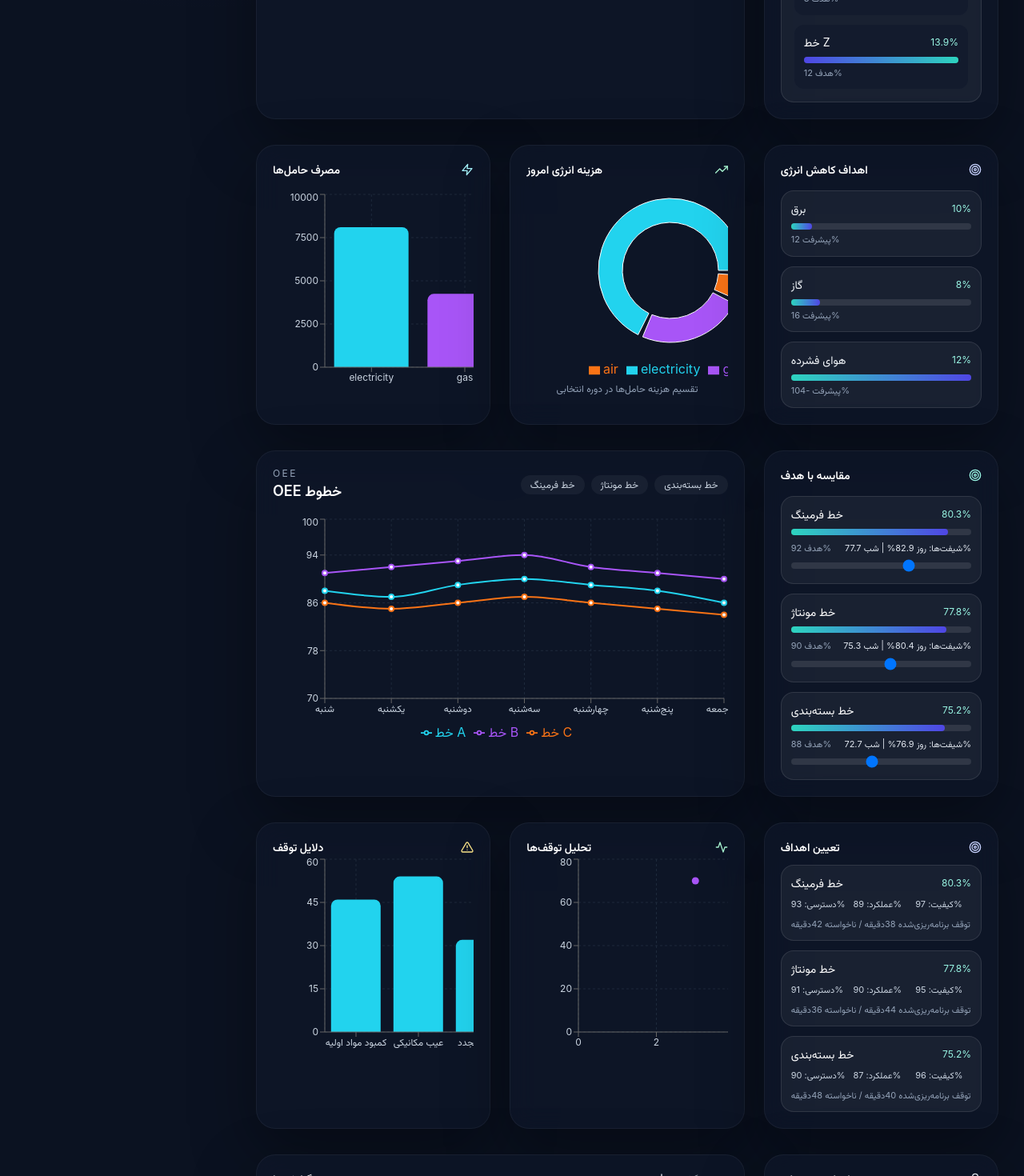
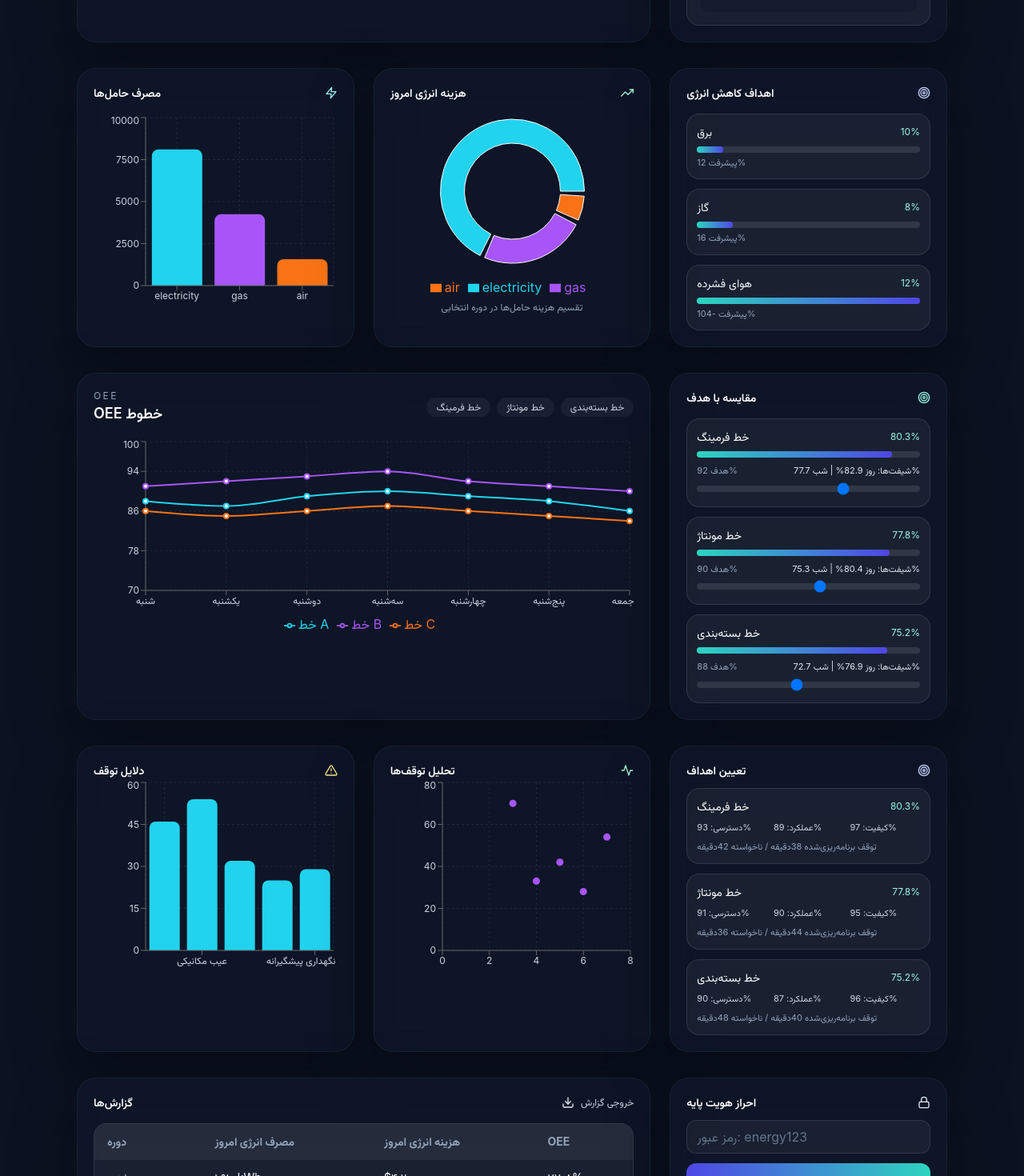
Before and after one commit to DeveloperCodeBase/fanarlool-platform1, a React (Vite) app: page / in a window 1280 px wide. Shown: the part 1560-3030 px from the top of the page at 80% size. Built offline with nearby package versions, Linux system fonts and the light colour scheme; the HTML template or start-up script is replaced by a standard one.

Commit message:
first commisst

```diff
--- a/src/App.jsx
+++ b/src/App.jsx
@@ -323,16 +323,14 @@ function App() {
   return (
     <div className="flex min-h-screen text-slate-100">
       <div
-        className={`fixed inset-0 z-20 bg-slate-950/50 backdrop-blur-sm transition-opacity duration-200 lg:hidden ${
-          sidebarOpen ? "opacity-100" : "pointer-events-none opacity-0"
+        className={`fixed inset-0 z-20 bg-slate-950/50 backdrop-blur-sm transition-opacity duration-200 lg:hidden ${sidebarOpen ? "opacity-100" : "pointer-events-none opacity-0"
           }`}
         onClick={closeSidebar}
         aria-hidden={!sidebarOpen}
       />
       <aside
-        className={`glass fixed inset-y-0 z-30 w-72 transform border-r border-white/10 bg-slate-900/80 p-6 transition-transform duration-300 ease-in-out ${
-          sidebarOpen ? "translate-x-0" : "-translate-x-full"
-        } ${sidebarPinned ? "lg:translate-x-0" : "lg:-translate-x-full"} max-h-screen overflow-y-auto`}
+        className={`glass fixed inset-y-0 z-30 w-72 transform border-r rtl:border-r-0 rtl:border-l border-white/10 bg-slate-900/80 p-6 transition-transform duration-300 ease-in-out ltr:left-0 rtl:right-0 ${sidebarOpen ? "translate-x-0" : "ltr:-translate-x-full rtl:translate-x-full"
+          } ${sidebarPinned ? "lg:translate-x-0" : "lg:ltr:-translate-x-full lg:rtl:translate-x-full"} max-h-screen overflow-y-auto`}
       >
         <div className="mb-10 flex items-center justify-between">
           <div className="flex items-center gap-3">
@@ -367,7 +365,7 @@ function App() {
               onClick={closeSidebar}
             >
               <span>{item.label}</span>
-              <span className="text-xs text-slate-500">↗</span>
+              <span className="text-xs text-slate-500 rtl:rotate-180">↗</span>
             </a>
           ))}
         </nav>
@@ -386,7 +384,7 @@ function App() {
         </div>
       </aside>
 
-      <div className="flex min-w-0 flex-1 flex-col lg:ml-72">
+      <div className={`flex min-w-0 flex-1 flex-col transition-all duration-300 ${sidebarPinned ? 'ltr:lg:ml-72 rtl:lg:mr-72' : ''}`}>
         <header className="sticky top-0 z-20 backdrop-blur-md">
           <div className="flex min-w-0 flex-wrap items-center justify-between gap-3 border-b border-white/10 bg-slate-900/80 px-4 py-4 lg:flex-nowrap lg:px-8">
             <div className="flex min-w-0 flex-wrap items-center gap-3">
@@ -505,8 +503,7 @@ function App() {
                         className="flex items-start gap-3 rounded-2xl border border-white/10 bg-white/5 px-3 py-3 text-sm"
                       >
                         <span
-                        className={`mt-0.5 flex h-8 w-8 items-center justify-center rounded-full ${
-                          alert.severity === "high"
+                          className={`mt-0.5 flex h-8 w-8 items-center justify-center rounded-full ${alert.severity === "high"
                               ? "bg-rose-500/20 text-rose-200"
                               : alert.severity === "medium"
                                 ? "bg-amber-500/20 text-amber-100"
@@ -572,8 +569,7 @@ function App() {
                       <button
                         key={tf}
                         onClick={() => setTimeframe(tf)}
-                      className={`rounded-full px-3 py-1 text-xs ${
-                        timeframe === tf ? "bg-teal-500 text-white" : "bg-white/5 text-slate-300"
+                        className={`rounded-full px-3 py-1 text-xs ${timeframe === tf ? "bg-teal-500 text-white" : "bg-white/5 text-slate-300"
                           }`}
                       >
                         {t.timeframes[tf]}
@@ -581,8 +577,8 @@ function App() {
                     ))}
                   </div>
                 </div>
-              <div className="mt-4 h-[260px] sm:h-72 overflow-x-auto">
-                <div className="h-full min-w-[520px]">
+                <div className="mt-4 h-[clamp(250px,30vh,350px)] overflow-x-auto">
+                  <div className="h-full w-full">
                     <ResponsiveContainer width="100%" height="100%">
                       <AreaChart data={energyData}>
                         <defs>
@@ -681,8 +677,8 @@ function App() {
                   <p className="text-sm font-semibold text-white">{t.energyByCarrier}</p>
                   <FiZap className="text-cyan-200" />
                 </div>
-              <div className="h-[240px] sm:h-64 overflow-x-auto">
-                <div className="h-full min-w-[420px]">
+                <div className="h-[clamp(250px,30vh,350px)] w-full">
+                  <div className="h-full w-full">
                     <ResponsiveContainer width="100%" height="100%">
                       <BarChart data={aggregatedEnergy.totals}>
                         <CartesianGrid strokeDasharray="3 3" stroke="#1e293b" />
@@ -712,8 +708,8 @@ function App() {
                   <p className="text-sm font-semibold text-white">{t.energyCost}</p>
                   <FiTrendingUp className="text-emerald-200" />
                 </div>
-              <div className="h-[240px] sm:h-64 overflow-x-auto">
-                <div className="h-full min-w-[360px]">
+                <div className="h-[clamp(250px,30vh,350px)] w-full">
+                  <div className="h-full w-full">
                     <ResponsiveContainer width="100%" height="100%">
                       <PieChart>
                         <Pie
@@ -790,8 +786,8 @@ function App() {
                     ))}
                   </div>
                 </div>
-              <div className="mt-4 h-[260px] sm:h-72 overflow-x-auto">
-                <div className="h-full min-w-[520px]">
+                <div className="mt-4 h-[clamp(250px,30vh,350px)] overflow-x-auto">
+                  <div className="h-full w-full">
                     <ResponsiveContainer width="100%" height="100%">
                       <LineChart data={oeeTrendData}>
                         <CartesianGrid strokeDasharray="3 3" stroke="#1e293b" />
@@ -860,8 +856,8 @@ function App() {
                   <p className="text-sm font-semibold text-white">{t.downtimeReasons}</p>
                   <FiAlertTriangle className="text-amber-200" />
                 </div>
-              <div className="h-[220px] sm:h-64 overflow-x-auto">
-                <div className="h-full min-w-[460px]">
+                <div className="h-[clamp(250px,30vh,350px)] overflow-x-auto">
+                  <div className="h-full w-full">
                     <ResponsiveContainer width="100%" height="100%">
                       <BarChart data={downtimeReasons}>
                         <CartesianGrid strokeDasharray="3 3" stroke="#1e293b" />
@@ -886,8 +882,8 @@ function App() {
                   <p className="text-sm font-semibold text-white">{t.scatterTitle}</p>
                   <FiActivity className="text-emerald-200" />
                 </div>
-              <div className="h-[220px] sm:h-64 overflow-x-auto">
-                <div className="h-full min-w-[460px]">
+                <div className="h-[clamp(250px,30vh,350px)] overflow-x-auto">
+                  <div className="h-full w-full">
                     <ResponsiveContainer width="100%" height="100%">
                       <ScatterChart>
                         <CartesianGrid strokeDasharray="3 3" stroke="#1e293b" />
@@ -1011,8 +1007,7 @@ function App() {
                   <button
                     onClick={handleExport}
                     disabled={!isAuthed}
-                  className={`mt-3 flex w-full items-center justify-center gap-2 rounded-xl px-4 py-2 text-sm font-semibold transition ${
-                    isAuthed
+                    className={`mt-3 flex w-full items-center justify-center gap-2 rounded-xl px-4 py-2 text-sm font-semibold transition ${isAuthed
                         ? "bg-gradient-to-r from-teal-500 to-royal-500 text-white shadow-lg shadow-teal-500/30"
                         : "cursor-not-allowed border border-white/10 bg-white/5 text-slate-400"
                       }`}
```
Also changed, not shown: 1 other file (tests, documents, lock files or other folders). Lines whose indentation alone changed are shown as unchanged.
